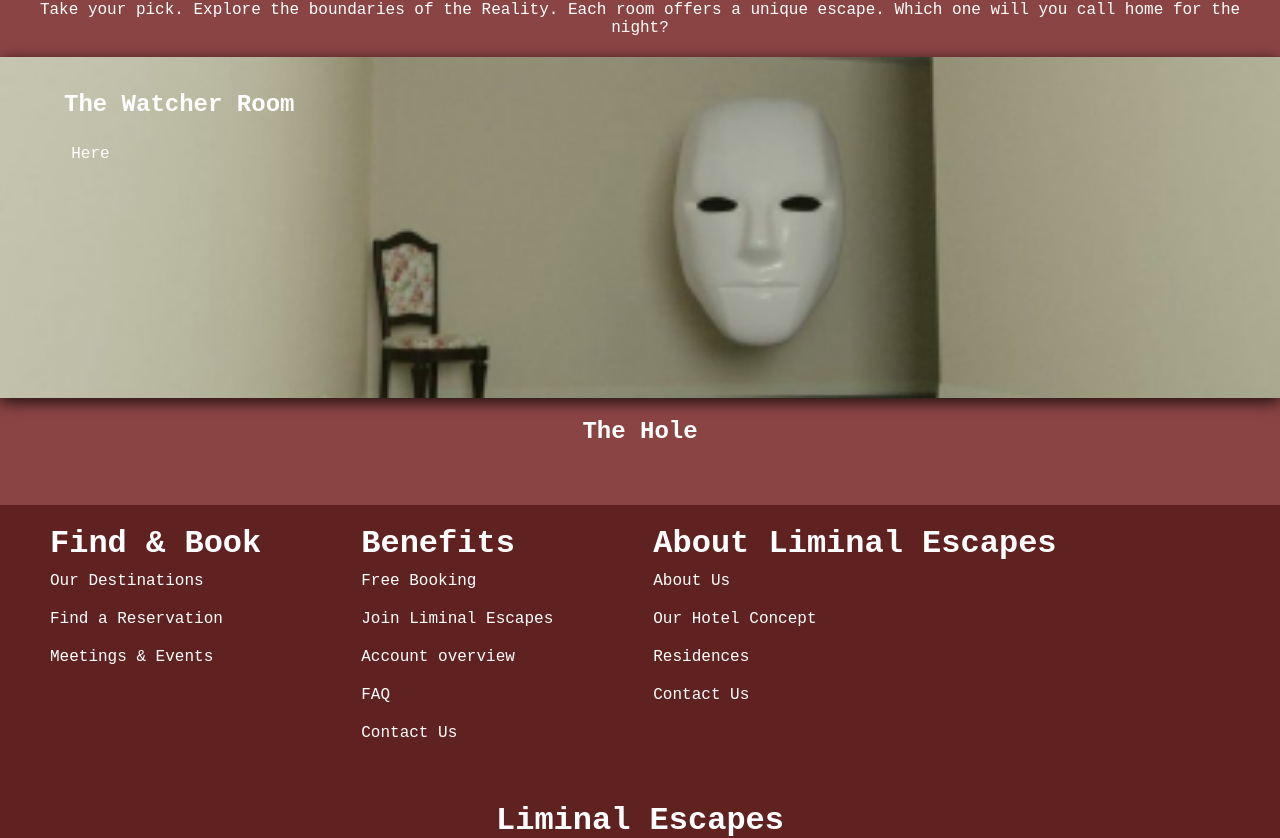
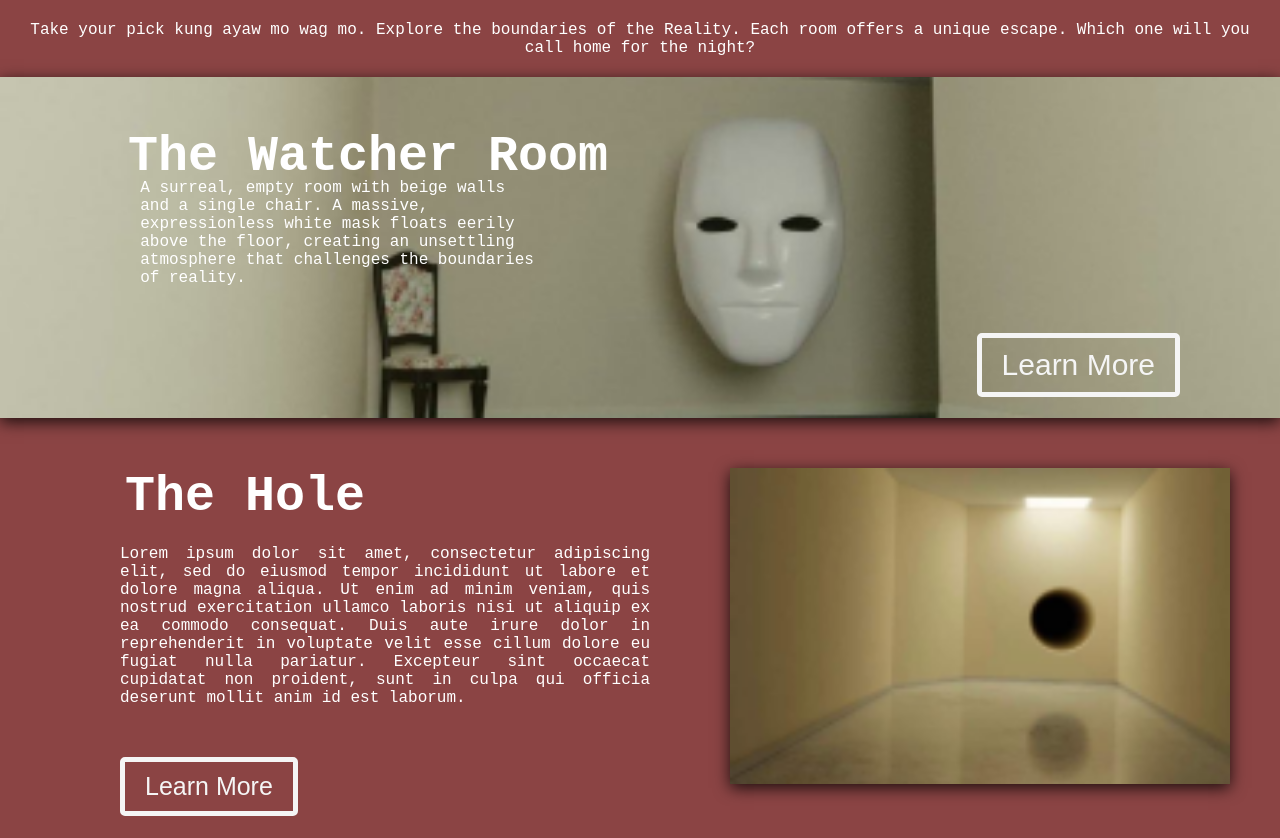
Before and after one commit to HehNiceArt/EMC002_Web, a React (Create React App) app: page / in a window 1280 px wide. Shown: the part 1415-2253 px from the top of the page. Built offline with nearby package versions, Linux system fonts and the light colour scheme.

Commit message:
red's section

```diff
--- a/src/App.js
+++ b/src/App.js
@@ -16,13 +16,12 @@ function App() {
         <Routes>
           {/*Default location of the web */}
           <Route index element={<Home />} />
-
           {/*link of the page, which is path*/}
-          <Route path="RoomView" element={<RoomViewPage />} />
-          <Route path="RoomOverview" element={<RoomOverviewPage />} />
+          <Route path="/RoomView" element={<RoomViewPage />} />
+          <Route path="/RoomOverview" element={<RoomOverviewPage />} />
           <Route path="/RoomReservation" element={<RoomReservationPage />} />
-          <Route path="Login" element={<LoginPage />} />
-          <Route path="Admin" element={<AdminPage />} />
+          <Route path="/Login" element={<LoginPage />} />
+          <Route path="/Admin" element={<AdminPage />} />
           <Route path="*" element={<NotFoundPage />} />
         </Routes>
       </BrowserRouter>
--- /dev/null
+++ b/src/components/Admin.js
@@ -0,0 +1,24 @@
+import React from "react";
+import AdminNavbar from "./AdminNavbar";
+import { Routes, Route } from "react-router-dom"; // Add this import
+import ARoom from './ARoom'; // Import your components
+import AAmenities from './AAmenities';
+import AReservations from './AReservations';
+import AEvents from './AEvents';
+
+import './css/Admin.css'
+export default function Admin() {
+    return (
+        <div className="Admin-Container">
+            <AdminNavbar />
+            <div className="Admin-Content">
+                <Routes>
+                    <Route path="/Admin/Rooms" element={<ARoom />} />
+                    <Route path="/Admin/Amenities" element={<AAmenities />} />
+                    <Route path="/Admin/Reservations" element={<AReservations />} />
+                    <Route path="/Admin/Events" element={<AEvents />} />
+                </Routes>
+            </div>
+        </div>
+    )
+}
--- /dev/null
+++ b/src/components/AdminNavbar.js
@@ -0,0 +1,15 @@
+import React from "react";
+
+import './css/Admin.css'
+import { Link } from "react-router-dom";
+export default function AdminNavbar() {
+    return (
+        <div className="AN-Container">
+            <h1>Admin User</h1>
+            <li><Link to={'/Admin/Rooms'}>Rooms</Link></li>
+            <li><Link to={'/Admin/Amenities'}>Amenities</Link></li>
+            <li><Link to={'/Admin/Reservations'}>Reservations</Link></li>
+            <li><Link to={'/Admin/Events'}>Events</Link></li>
+        </div>
+    )
+}
--- a/src/components/Component2.js
+++ b/src/components/Component2.js
@@ -1,22 +1,56 @@
 import React from "react";
 import "./css/Component2.css";
 import bannerImage from "./images/img1.png";
+import bannerImage2 from "./images/img2.png";
 
 export default function Component2() {
   return (
     <div className="banner">
       <div className="color-banner"></div>
       <h1 className="top-text">Our Concepts</h1>
-      <p>
-        Take your pick. Explore the boundaries of the Reality. Each room offers
-        a unique escape. Which one will you call home for the night?
+      <p className="center-top">
+        Take your pick kung ayaw mo wag mo. Explore the boundaries of the
+        Reality. Each room offers a unique escape. Which one will you call home
+        for the night?
       </p>
       <div className="image-container">
         <img src={bannerImage} alt="Banner" className="banner-image" />
         <h2 className="overlay-text">The Watcher Room</h2>
-        <p className="overlay-description">Here</p>
+        <p className="overlay-description">
+          A surreal, empty room with beige walls and a single chair. A massive,
+          expressionless white mask floats eerily above the floor, creating an
+          unsettling atmosphere that challenges the boundaries of reality.
+        </p>
+        <button
+          className="learn-more"
+          style={{
+            position: "absolute",
+            right: "100px",
+            top: "75%",
+            fontSize: "30px",
+          }}
+        >
+          Learn More
+        </button>
       </div>
-      <h2 className="bottom-text">The Hole</h2>
+      <div className="hole-section">
+        <div className="hole-content">
+          <h2 className="bottom-text">The Hole</h2>
+          <p className="bottom-description">
+            Lorem ipsum dolor sit amet, consectetur adipiscing elit, sed do
+            eiusmod tempor incididunt ut labore et dolore magna aliqua. Ut enim
+            ad minim veniam, quis nostrud exercitation ullamco laboris nisi ut
+            aliquip ex ea commodo consequat. Duis aute irure dolor in
+            reprehenderit in voluptate velit esse cillum dolore eu fugiat nulla
+            pariatur. Excepteur sint occaecat cupidatat non proident, sunt in
+            culpa qui officia deserunt mollit anim id est laborum.
+          </p>
+          <button className="learn-more bottom-button">Learn More</button>
+        </div>
+        <div className="image-container2">
+          <img src={bannerImage2} alt="Banner2" className="banner-image2" />
+        </div>
+      </div>
     </div>
   );
 }
--- /dev/null
+++ b/src/components/css/Admin.css
@@ -0,0 +1,24 @@
+.Admin-Container {
+    display: flex;
+    flex-direction: row;
+}
+
+.AN-Container {
+    width: fit-content;
+    height: 100vh;
+    background-color: #602121;
+    text-align: center;
+}
+
+.AN-Container>h1 {
+    padding: 50px 20px 50px 20px;
+}
+
+.AN-Container>li {
+    padding: 20px;
+    font-size: 24px;
+}
+
+.AN-Container>li>a {
+    color: white;
+}
--- a/src/components/css/Component2.css
+++ b/src/components/css/Component2.css
@@ -5,61 +5,92 @@
 }
 
 .color-banner {
-  background-color: #8b4444; /* Banner color */
-  position: absolute; /* Stretches behind everything */
+  background-color: #8b4444;
+  position: absolute;
   top: 0;
   left: 0;
   right: 0;
-  bottom: 0; /* Ensures it covers the entire area */
-  z-index: -1; /* Places it behind other elements */
+  bottom: 0;
+  z-index: -1;
 }
 
 .banner-image {
   width: 100%;
   height: auto;
   display: block;
-  z-index: 2; /* Places it above the color banner */
-  box-shadow: 0 4px 15px rgba(0, 0, 0, 0.8); /* Adds shadow below the image */
+  z-index: 2;
+  box-shadow: 0 4px 15px rgba(0, 0, 0, 0.8);
 }
 
+.banner-image2 {
+  width: 500px;
+  height: auto;
+  z-index: 2;
+  box-shadow: 0 4px 15px rgba(0, 0, 0, 0.8);
+}
+
+/* watcher room title */
 .overlay-text {
   position: absolute;
-  top: 10%; /* Adjust for vertical spacing from the top */
-  left: 5%; /* Distance from the left */
-  color: white; /* Change color as needed */
-  text-align: left; /* Align text to the left */
-  z-index: 3; /* Places it above the image */
-  font-size: 24px; /* Adjust font size as needed */
-  max-width: 90%; /* Optional: limit width to keep it within bounds */
-}
-
-.overlay-description {
-  position: absolute;
-  top: 20%;
-  left: 4%;
+  top: 15%;
+  left: 10%;
   color: white;
   text-align: left;
   z-index: 3;
+  font-size: 50px;
   max-width: 90%;
-  font-size: 16px;
 }
 
-.top-text,
-.bottom-text {
+/* watcher room description */
+.overlay-description {
+  font-size: 16px;
+  margin-left: 25px;
+  position: absolute;
+  top: 30%;
+  left: 9%;
+  color: white;
+  text-align: left;
+  z-index: 3;
+  max-width: 400px;
+  word-wrap: break-word;
+}
+
+.top-text {
   text-align: center;
   position: relative;
   z-index: 2;
   color: white;
+  font-size: 50px;
 }
 
-.bottom-text {
-  margin: 20px;
+.hole-section {
+  display: flex;
+  align-items: flex-start;
+  margin-top: 50px;
+  justify-content: space-between;
 }
 
-.banner p {
+.hole-content {
+  text-align: left;
+  margin-right: 60px;
+  margin-left: 100px;
+}
+
+/* The Hole*/
+.bottom-text {
+  z-index: 2;
+  color: white;
+  font-size: 50px;
+  margin-left: 25px;
+  max-width: none;
+}
+
+/* Our Concept description */
+.center-top {
   color: white;
   text-align: center;
   margin: 20px 20px;
+  font-size: 16px;
 }
 
 .image-container {
@@ -67,3 +98,42 @@
   width: 100%;
   overflow: visible;
 }
+
+.image-container2 {
+  display: flex;
+  justify-content: flex-end;
+  margin-right: 50px;
+}
+
+/* text ng the hole */
+.bottom-description {
+  color: white;
+  text-align: justify;
+  margin: 20px 20px;
+  font-size: 16px;
+}
+
+.learn-more {
+  background-color: transparent;
+  color: whitesmoke;
+  border: 5px solid whitesmoke;
+  border-radius: 5px;
+  padding: 10px 20px;
+  font-size: 16px;
+  cursor: pointer;
+  transition: background-color 0.3s, color 0.3s;
+}
+
+.learn-more:hover {
+  background-color: white;
+  color: #8b4444;
+}
+
+/* Learn more sa ilalim */
+.bottom-button {
+  display: block;
+  margin-top: 50px;
+  text-align: center;
+  font-size: 25px;
+  margin-left: 20px;
+}
--- a/src/components/css/ImageSlider.css
+++ b/src/components/css/ImageSlider.css
@@ -104,6 +104,7 @@
 .RegisterContents {
   display: flex;
   flex-direction: row;
+  margin-right: auto;
 }
 
 .FlexContainer {
--- a/src/pages/AdminPage.js
+++ b/src/pages/AdminPage.js
@@ -1,12 +1,13 @@
 import React from "react";
 import Navbar from "../components/Navbar";
+import Admin from "../components/Admin";
 
 /* Andrei */
 export default function AdminPage() {
     return (
         <div>
             <Navbar />
-            Admin Page
+            <Admin />
         </div>
     )
 }
```
Also changed, not shown: src/components/AAmenities.js (added), src/components/AEvents.js (added), src/components/AReservations.js (added), src/components/ARoom.js (added).
